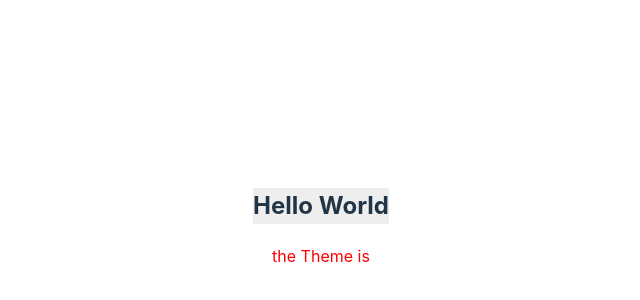
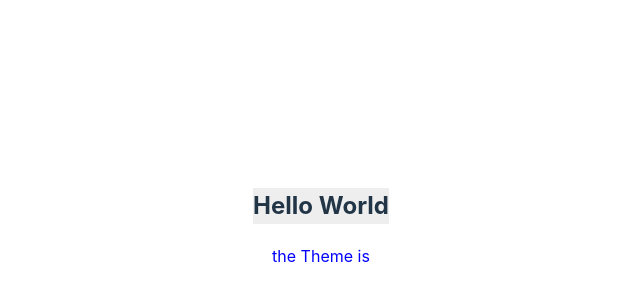
Before and after one commit to CherishShed/useContextLearning, a React (Vite) app: page / in a window 1280 px wide. Shown: the part 174-474 px from the top of the page, without its empty margins (319-959 px from the left). Built offline with nearby package versions, Linux system fonts and the light colour scheme.

Commit message:
finished context

```diff
--- a/src/components/Home.jsx
+++ b/src/components/Home.jsx
@@ -4,7 +4,8 @@ import { ThemeContext, TextColor } from "../contexts/ThemeContext";
 function Home() {
     const { isLightTheme, light, dark } = useContext(ThemeContext)
     const currentTheme = isLightTheme ? light : dark;
-    const color = useContext(TextColor)
+    const { color, setColor } = useContext(TextColor)
+    setColor("blue");
 
     return (
         <div>
--- a/src/contexts/ThemeContext.jsx
+++ b/src/contexts/ThemeContext.jsx
@@ -11,7 +11,7 @@ function ThemeContextProvider(props) {
     })
 
     return (
-        <ThemeContext.Provider value={{ ...theme }}>
+        <ThemeContext.Provider value={{ ...theme, setTheme }}>
             {props.children}
         </ThemeContext.Provider>
     )
@@ -21,7 +21,7 @@ export function TextColorContext(props) {
     const [color, setColor] = useState("red")
 
     return (
-        <TextColor.Provider value={color}>
+        <TextColor.Provider value={{ color, setColor }}>
             {props.children}
         </TextColor.Provider>
     )
```
